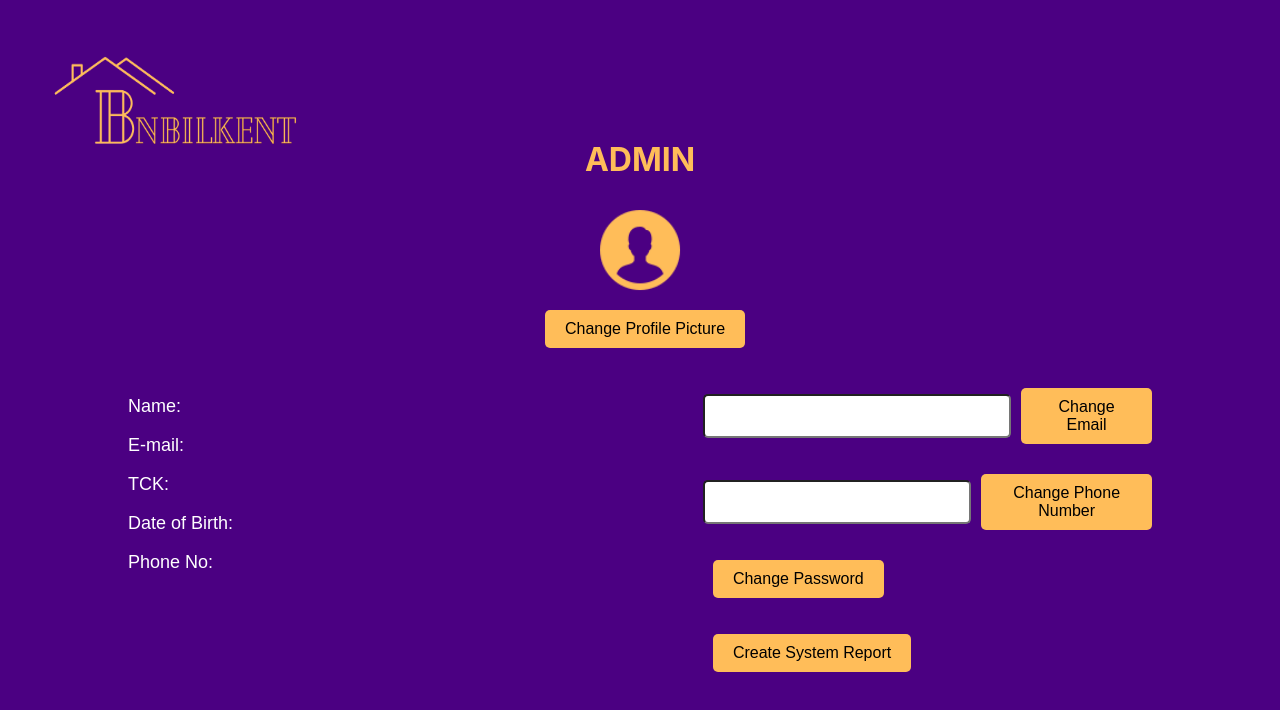
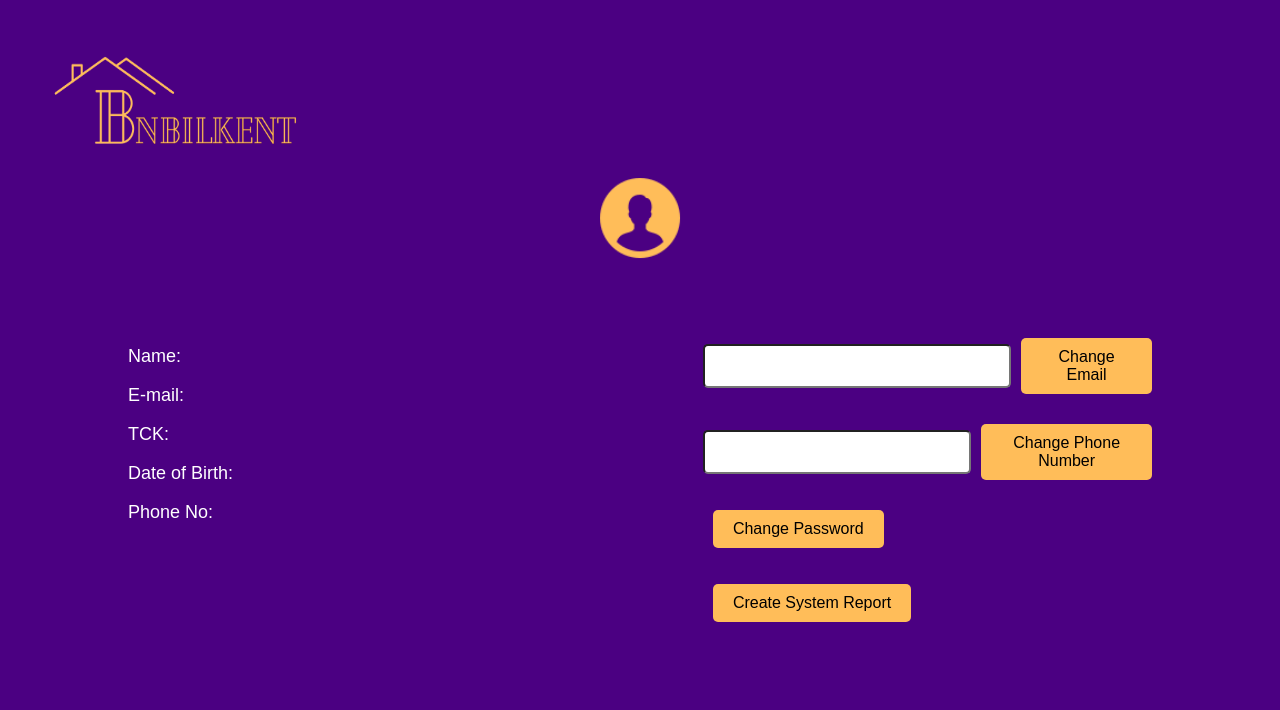
Before and after one commit to mfkucuk/CS-353, a React (Create React App) app in the folder project/frontend/: page /admin-profile in a window 1280 px wide. Shown: the top 710 px of the page. Built offline with nearby package versions, Linux system fonts and the light colour scheme; no server answers.

Commit message:
Update AdminProfile.js

```diff
--- a/project/frontend/src/Pages/Admin/AdminProfile.js
+++ b/project/frontend/src/Pages/Admin/AdminProfile.js
@@ -83,10 +83,8 @@ const AdminProfile = () => {
             <div style={{ position: 'absolute', top: 0, left: 0 }}>
                 <img src="/bilkent_logo.png" alt="Logo" style={{margin:50, width: 250, height: 100 }} />
             </div>
-            <h1 style={{color: '#FFBD59'}}>ADMIN</h1>
             <div style={{ display: 'flex', justifyContent: 'center', alignItems: 'center', flexDirection: 'column' }}>
-                <img src={"/default_pp.png"} alt="Profile" style={{ width: 100, height: 100, borderRadius: '50%' }} />
-                <button style={buttonStyle}>Change Profile Picture</button>
+                <img src={"/default_pp.png"} alt="Profile" style={{ width: 100, height: 100, borderRadius: '50%', marginBottom:'40px' }} />
             </div>
             <div style={{ display: 'flex', justifyContent: 'space-between', width: '80%', marginTop: 20 }}>
                 <div>
```
